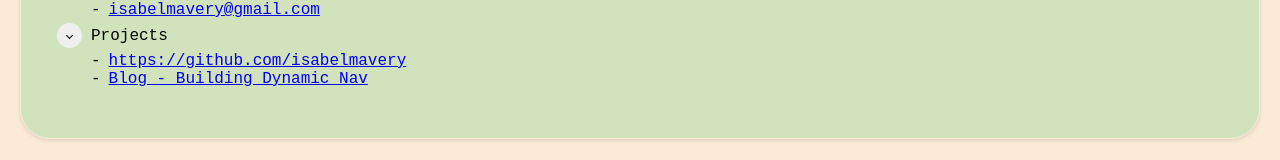
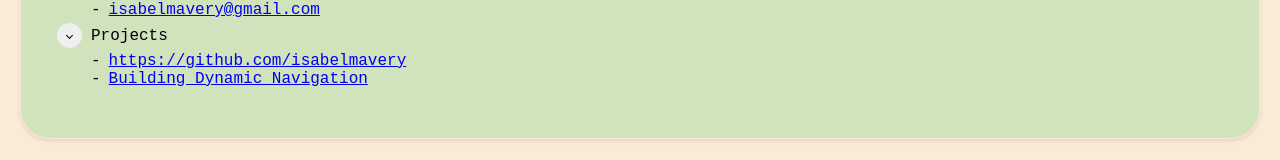
Before and after one commit to isabelmavery/portfolio, a React (Vite) app in the folder client/: page / in a window 1280 px wide. Shown: the part 363-523 px from the top of the page. Built offline with nearby package versions, Linux system fonts and the light colour scheme; no server answers.

Commit message:
fix: adjust blog title

```diff
--- a/client/src/Menu/menuData.js
+++ b/client/src/Menu/menuData.js
@@ -94,7 +94,7 @@ export const isabelsTopNav = [
       {
         id: 9,
         link: "https://medium.com/fanatics-tech-blog/enabling-fans-to-discover-their-favorite-teams-gear-43da19801b1c",
-        value: "Blog - Building Dynamic Nav",
+        value: "Building Dynamic Navigation",
         children: [],
       },
     ],
```
